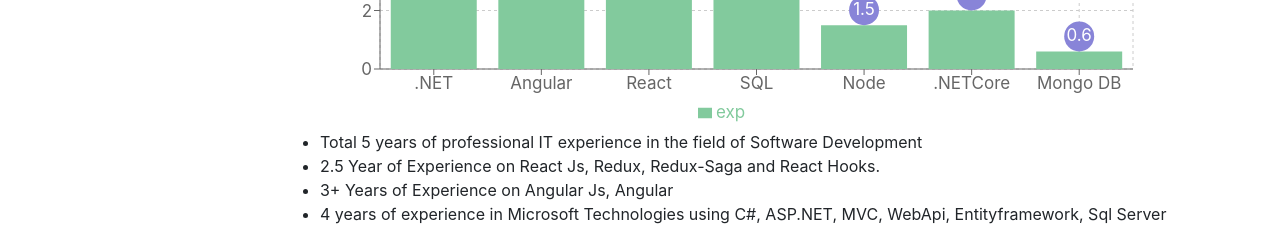
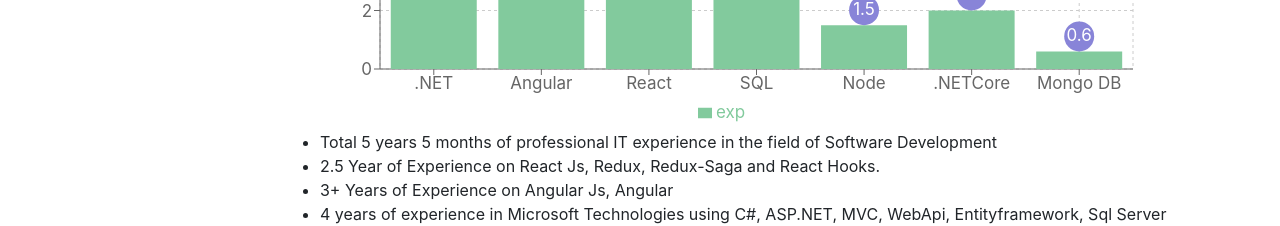
Before and after one commit to bpraveen078/praveen_website, a React (Create React App) app: page / in a window 1280 px wide. Shown: the part 2500-2726 px from the top of the page. Built offline with nearby package versions, Linux system fonts and the light colour scheme.

Commit message:
Added time period

```diff
--- a/src/components/skills.tsx
+++ b/src/components/skills.tsx
@@ -3,6 +3,23 @@ import * as React from "react";
 export interface IAppProps {}
 
 export const Skills: React.FC = (props: IAppProps) => {
+  const today = new Date();
+  const past = new Date("2014-Dec-15");
+  function calcDate(date1: any, date2: any) {
+    var diff = Math.floor(date1.getTime() - date2.getTime());
+    var day = 1000 * 60 * 60 * 24;
+
+    var days = Math.floor(diff / day);
+    var months = Math.floor(days / 30);
+    var years = Math.floor(months / 12);
+    var month = Math.round(days % 30);
+    var message = "";
+    message += years + " years ";
+    message += month + " months ";
+
+    return message;
+  }
+
   return (
     <div className="">
       <div className="row">
@@ -13,8 +30,8 @@ export const Skills: React.FC = (props: IAppProps) => {
         <div className="col-sm-8 content">
           <ul className=" skills">
             <li className="skill-item">
-              Total 5 years of professional IT experience in the field of
-              Software Development{" "}
+              Total {calcDate(today, past)} of professional IT experience in the
+              field of Software Development{" "}
             </li>
             <li className="skill-item">
               2.5 Year of Experience on React Js, Redux, Redux-Saga and React
```
